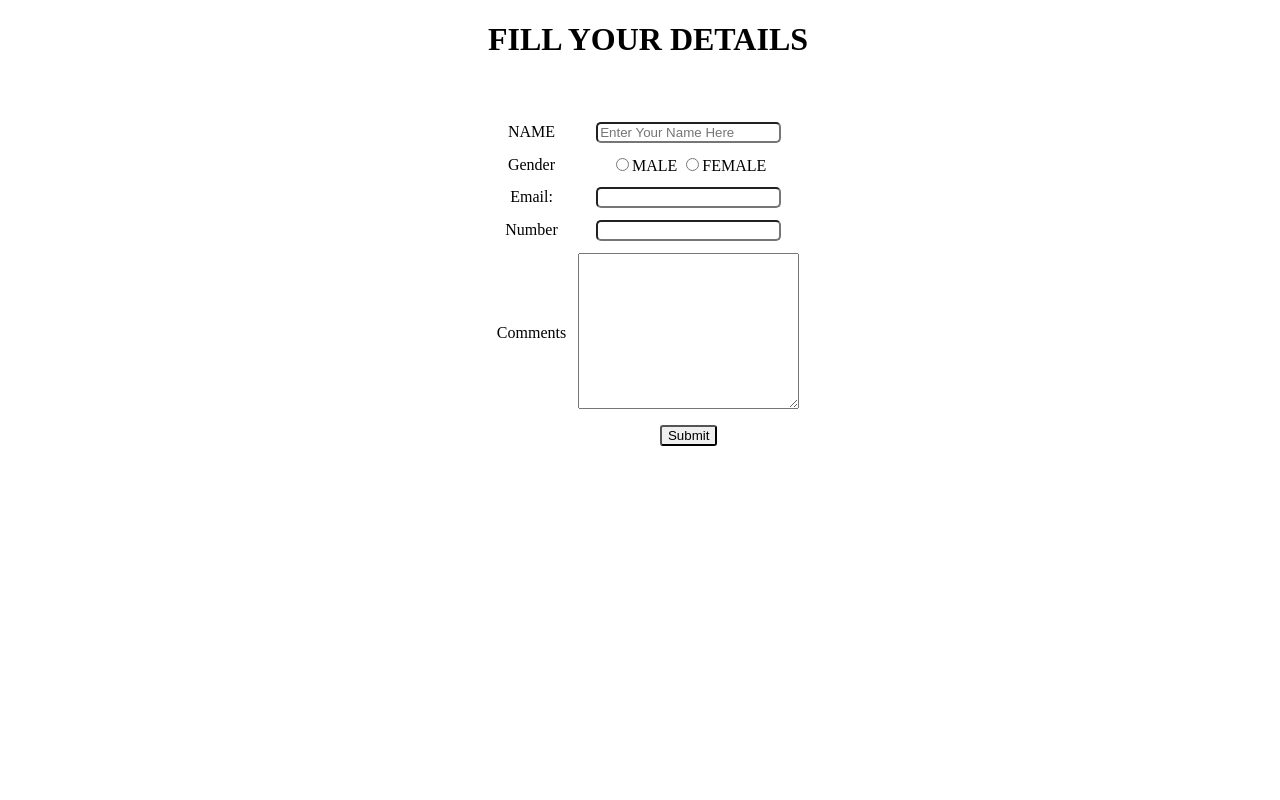
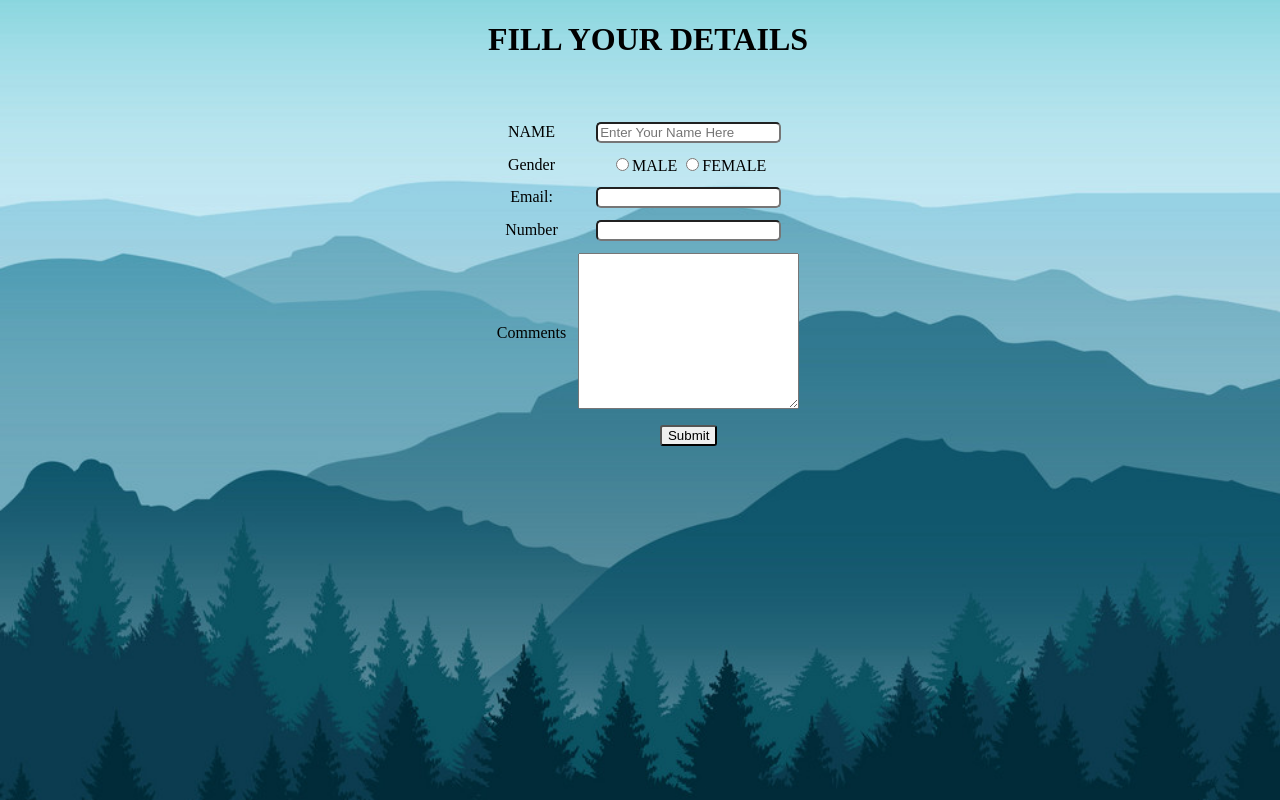
Before and after one commit to SakshamDutta/PORTFOLIO, a plain HTML site: page contactme.html in a window 1280 px wide. Drawn offline with Linux system fonts and the light colour scheme.

Commit message:
Update contactme.html

```diff
--- a/contactme.html
+++ b/contactme.html
@@ -3,12 +3,12 @@
     <meta charset="UTF-8">
     <meta name="viewport" content="width=device-width, initial-scale=1.0">
     <title> CONTACT</title>
-    <link rel="icon" href="images/logo.jpg" >
+    <link rel="icon" href="logo.jpg" >
 </head>
  <!---- INTERNAL CSS FOR CONTACT ME PAGE ---->
 <style>
    body{
-    background: url('images/cloudsvector.jpg');
+    background: url('cloudsvector.jpg');
     text-align: center;
     background-repeat: no-repeat;
     background-size: cover;
```
